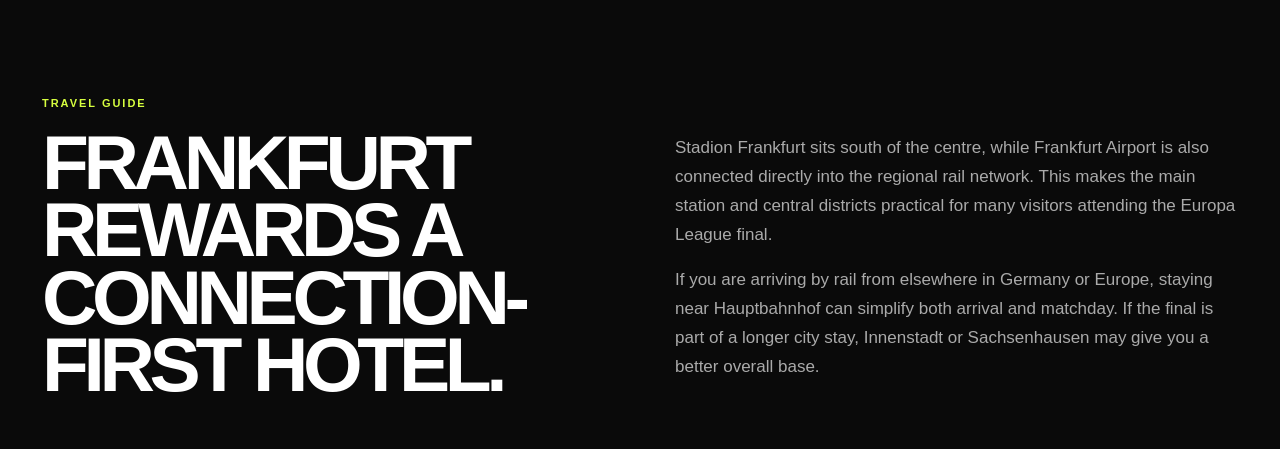
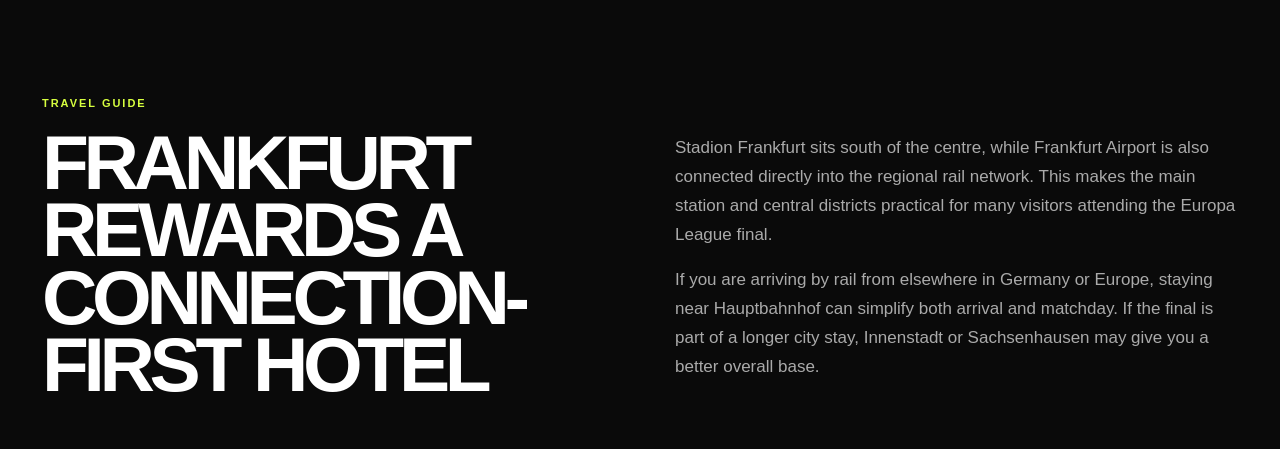
Before and after one commit to istanbulhighlights34-star/finalistanbul, a Next.js app: page /cities/frankfurt/where-to-stay in a window 1280 px wide. Shown: the part 960-1409 px from the top of the page. Built offline with nearby package versions, Linux system fonts and the light colour scheme.

Commit message:
Remove periods from visible headings

```diff
--- a/app/cities/frankfurt/where-to-stay/page.tsx
+++ b/app/cities/frankfurt/where-to-stay/page.tsx
@@ -13,7 +13,7 @@ export default function Page() {
     <TravelGuide
       kicker="FRANKFURT / WHERE TO STAY"
       title="WHERE TO STAY"
-      accent="FRANKFURT 2027."
+      accent="FRANKFURT 2027"
       lede="Frankfurt is compact enough that the best base is usually about rail connections and the rest of your trip — not sleeping beside the stadium."
       facts={[
         ["INNENSTADT", "City-centre base"],
@@ -21,7 +21,7 @@ export default function Page() {
         ["SACHSENHAUSEN", "South-bank base"],
         ["AIRPORT", "Short-trip base"],
       ]}
-      introTitle="FRANKFURT REWARDS A CONNECTION-FIRST HOTEL."
+      introTitle="FRANKFURT REWARDS A CONNECTION-FIRST HOTEL"
       paragraphs={[
         "Stadion Frankfurt sits south of the centre, while Frankfurt Airport is also connected directly into the regional rail network. This makes the main station and central districts practical for many visitors attending the Europa League final.",
         "If you are arriving by rail from elsewhere in Germany or Europe, staying near Hauptbahnhof can simplify both arrival and matchday. If the final is part of a longer city stay, Innenstadt or Sachsenhausen may give you a better overall base.",
```
